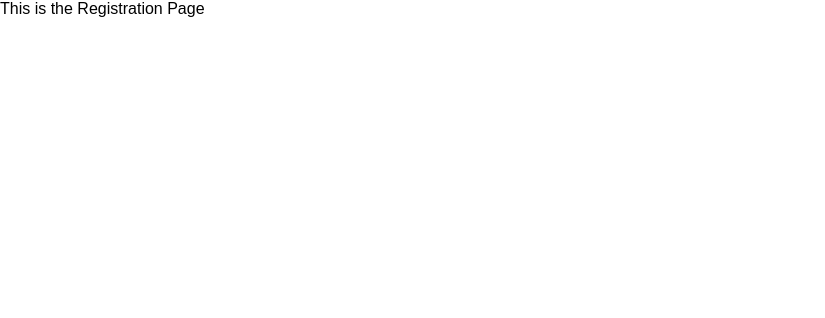
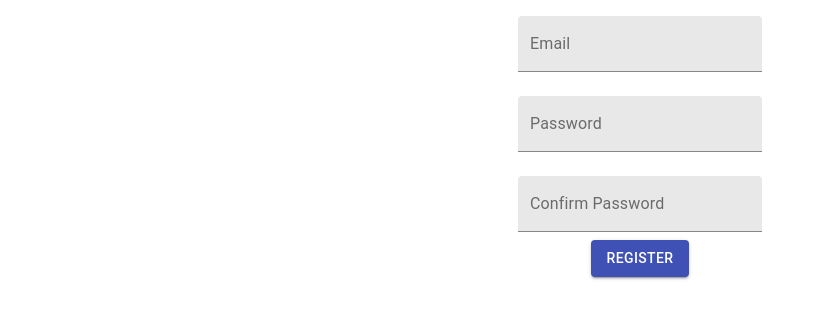
Before and after one commit to thetimmorland/tohacks-2019, a React (Create React App) app in the folder frontend-v2/: page /register in a window 1280 px wide. Shown: the top 318 px of the page, without its empty margins (0-825 px from the left). Built offline with nearby package versions, Linux system fonts and the light colour scheme.

Commit message:
working login page route

```diff
--- a/frontend-v2/src/components/Login.js
+++ b/frontend-v2/src/components/Login.js
@@ -24,9 +24,9 @@ class LoginPage extends Component {
 
   render() {
     return (
-      <form noValidate autoComplete="off">
+      <div className="App">
         <div>
-          <img src="logo.png"></img>
+          <img src="logo.png" />
         </div>
         <div>
           <TextField
@@ -49,11 +49,11 @@ class LoginPage extends Component {
           />
         </div>
         <div>
-          <Button variant="contained" color="primary" onClick={this.props.handler}>
+          <Button variant="contained" color="primary">
             Login
           </Button>
         </div>
-      </form>
+      </div>
     );
   }
 }
--- a/frontend-v2/src/containers/LoginPage.js
+++ b/frontend-v2/src/containers/LoginPage.js
@@ -1,9 +1,13 @@
 import React from 'react'
+import Login from '../components/Login'
+
 
 class LoginPage extends React.Component {
     render() {
         return (
-            <div>This is the Login Page</div>
+            <div>
+                <Login/>
+            </div>
         )
     }
 }
--- a/frontend-v2/src/containers/RegisterPage.js
+++ b/frontend-v2/src/containers/RegisterPage.js
@@ -1,11 +1,65 @@
-import React from 'react'
+import React, { Component } from "react";
+import TextField from "@material-ui/core/TextField";
+import Button from "@material-ui/core/Button";
 
-class RegisterPage extends React.Component {
-    render() {
-        return (
-            <div>This is the Registration Page</div>
-        )
+class RegisterPage extends Component {
+  constructor(props) {
+    super(props)
+
+    this.state = {
+      email: null,
+      password: null,
     }
+  }
+
+  emailChanged = (event) => {
+    console.log(event.target.value)
+    this.setState({ email: event.target.value })
+  }
+
+  passwordChanged = (event) => {
+    console.log(event.target.value)
+    this.setState({ password: event.target.value })
+  }
+
+  render() {
+    return (
+      <div className="App">
+        <div>
+          <TextField
+            label="Email"
+            type="email"
+            autoComplete="email"
+            margin="normal"
+            variant="filled"
+            onChange={this.emailChanged}
+          />
+        </div>
+        <div>
+          <TextField
+            label="Password"
+            type="password"
+            autoComplete="current-password"
+            margin="normal"
+            variant="filled"
+            onChange={this.passwordChanged}
+          />
+        </div>
+        <div>
+          <TextField
+            label="Confirm Password"
+            type="password"
+            autoComplete="current-password"
+            margin="normal"
+            variant="filled"
+          />
+        </div>
+        <div>
+          <Button variant="contained" color="primary">Register</Button>
+        </div>
+      </div>
+    );
+  }
 }
 
-export default RegisterPage
+export default RegisterPage;
```
